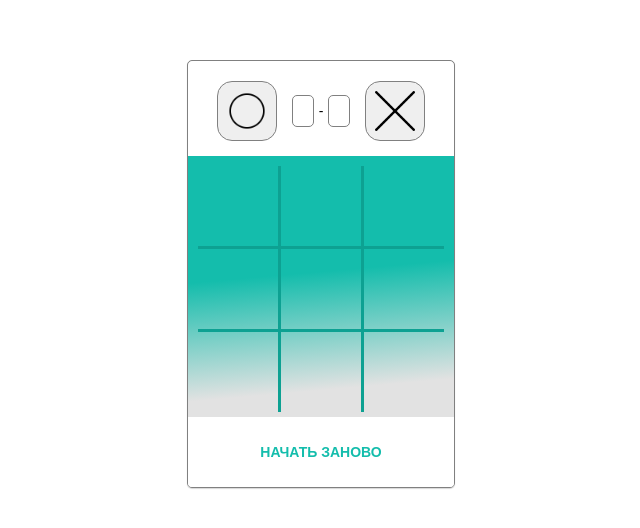
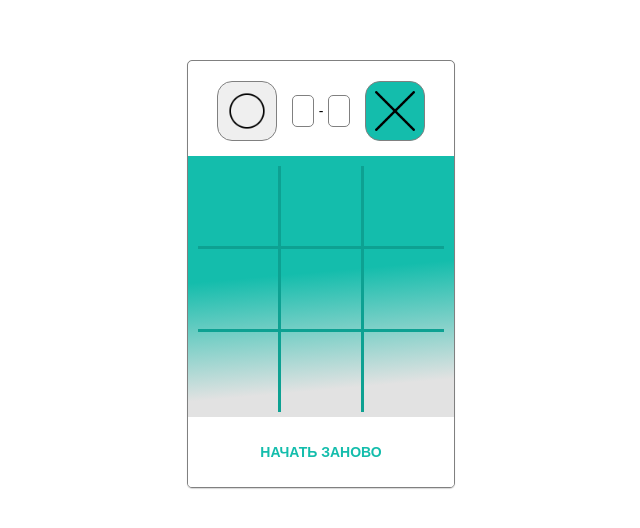
Before and after one commit to DmitriiPisarenko/tic-tac-toe, a React (Create React App) app: page / in a window 1280 px wide. Shown: the part 134-662 px from the top of the page, without its empty margins (319-959 px from the left). Built offline with nearby package versions, Linux system fonts and the light colour scheme.

Commit message:
add ability to chose side.

```diff
--- a/src/components/field/field.module.css
+++ b/src/components/field/field.module.css
@@ -1,5 +1,4 @@
 .field {
-  background: rgb(20,189,172);
   background: linear-gradient(175deg, rgba(20,189,172,1) 0%, rgba(20,189,172,1) 44%, rgba(226,226,226,1) 85%);
   margin: -5px 0;
   padding: 10px;
--- a/src/components/header/header.module.css
+++ b/src/components/header/header.module.css
@@ -17,6 +17,7 @@
   display: flex;
   justify-content: center;
   align-items: center;
+  cursor: pointer;
 }
 
 .image  {
@@ -31,3 +32,7 @@
   border-radius: 5px;
   margin: 0 5px;
 }
+
+.sideChosen {
+  background: rgb(20,189,172);
+}
--- a/src/components/header/index.jsx
+++ b/src/components/header/index.jsx
@@ -1,23 +1,43 @@
 import React from 'react';
+import propTypes from 'prop-types';
+import classNames from 'classnames';
 import styles from './header.module.css';
-import circle from '../../assets/images/circle.png'
-import cross from '../../assets/images/cross.png'
+import circle from '../../assets/images/circle.png';
+import cross from '../../assets/images/cross.png';
+import { MARK_X, MARK_O } from '../../constants';
 
-export default function Header() {
+export default function Header(props) {
+  const { mark, onSideClick } = props;
+
+  function handlerSideClick(newMark) {
+    return () => {
+      if (onSideClick) {
+        onSideClick(newMark);
+      }
+    };
+  }
   return (
-    <div className={styles.container}>
-      <button className={styles.side} >
-        <img className={styles.image} src={circle} alt='circle' />
+    <header className={styles.container}>
+      <button type="button" className={classNames(styles.side, { [styles.sideChosen]: mark === MARK_O })} onClick={handlerSideClick(MARK_O)}>
+        <img className={styles.image} src={circle} alt="circle" />
       </button>
 
       <div className={styles.score} />
       <p>-</p>
       <div className={styles.score} />
 
-      <button className={styles.side} >
-        <img className={styles.image} src={cross} alt='cross' />
+      <button type="button" className={classNames(styles.side, { [styles.sideChosen]: mark === MARK_X })} onClick={handlerSideClick(MARK_X)}>
+        <img className={styles.image} src={cross} alt="cross" />
       </button>
-    </div>
-  )
+    </header>
+  );
+}
 
-}
+Header.propTypes = {
+  mark: propTypes.oneOf([MARK_O, MARK_X]).isRequired,
+  onSideClick: propTypes.func,
+};
+
+Header.defaultProps = {
+  onSideClick: undefined,
+};
--- a/src/components/host/index.jsx
+++ b/src/components/host/index.jsx
@@ -34,6 +34,7 @@ export default function Host() {
     setMark(MAP_STATE_CHANGE[mark]);
     setBeforeStart(false);
     if (winner) {
+      // eslint-disable-next-line no-alert
       alert(`${mark} победил!`);
       setGameOver(true);
     }
@@ -41,7 +42,7 @@ export default function Host() {
 
   return (
     <div className={styles.container}>
-      <Header />
+      <Header mark={mark} onSideClick={beforeStart ? setMark : undefined} />
       <Field field={field} onClick={onCellClick} onRestartClick={onRestartClick} />
     </div>
   );
```
